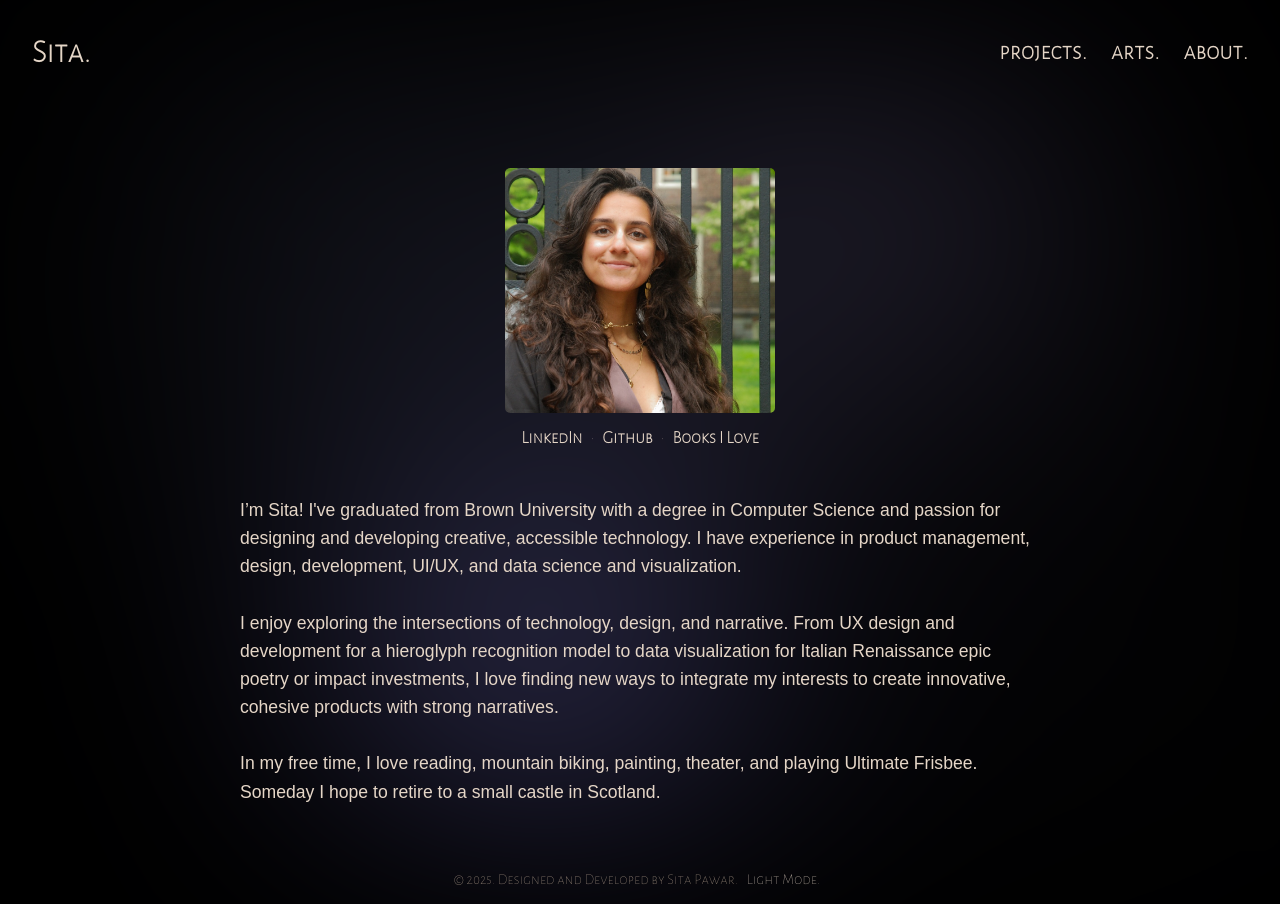
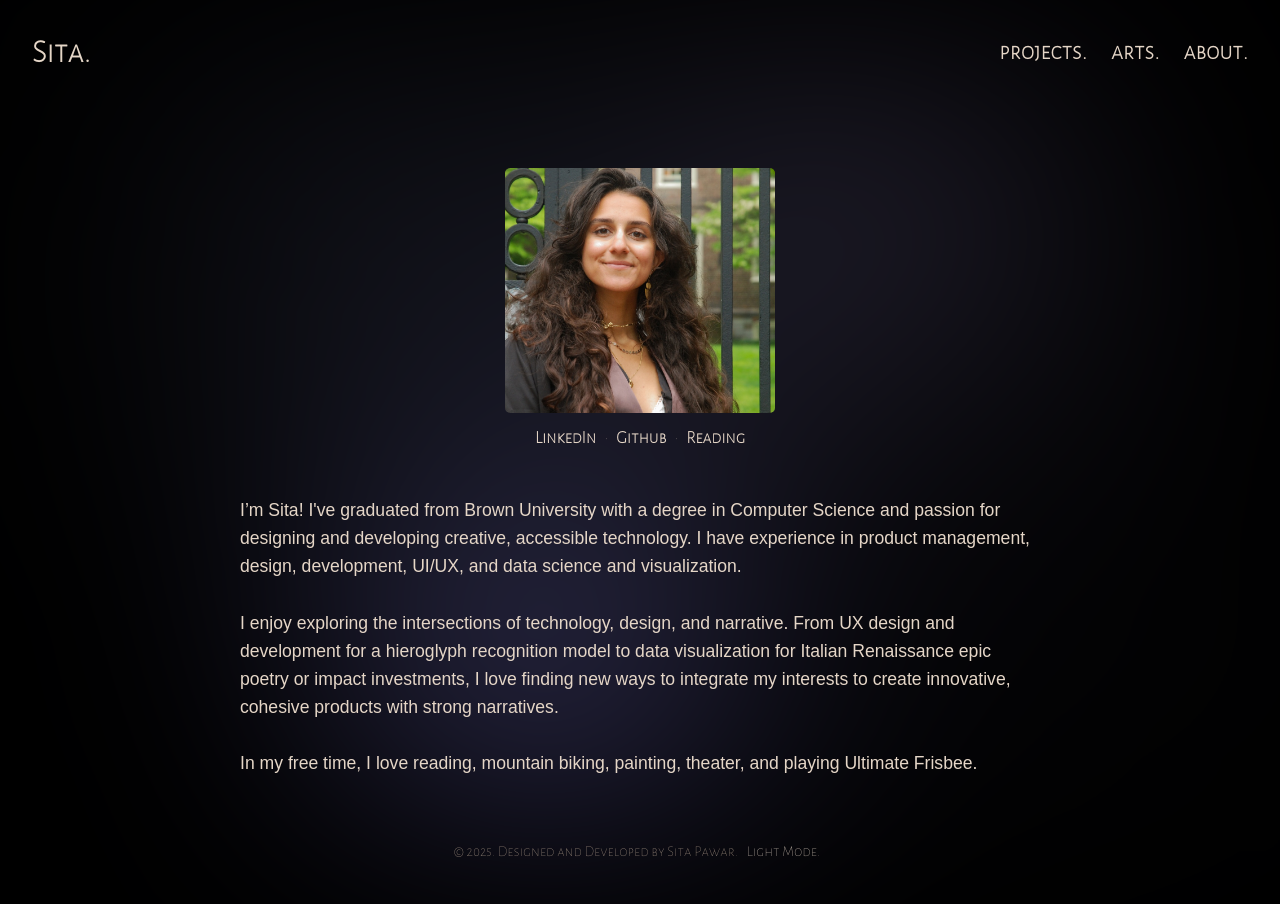
Before and after one commit to sitapawar/portfolio, a React (Create React App) app: page /about in a window 1280 px wide. After the commit the page ends 876 px from the top, so only its background shows below. Built offline with nearby package versions, Linux system fonts and the light colour scheme; a web font is replaced by a local one.

Commit message:
touch ups

```diff
--- a/src/components/About.js
+++ b/src/components/About.js
@@ -24,7 +24,7 @@ export default function About() {
     <span>·</span>
     <a href="https://github.com/sitapawar" ><b>Github</b></a>
 <span>·</span>
-    <a href="/books"><b>Books I Love</b></a>
+    <a href="/books"><b>Reading</b></a>
   </div>
 </div>
 
@@ -36,8 +36,8 @@ export default function About() {
 					From UX design and development
 					for a hieroglyph recognition model to data visualization for Italian Renaissance epic poetry or impact investments, I love finding new ways to integrate my interests to create innovative, cohesive products with strong narratives.
 
-					{/* I’m passionate about data privacy, fairness, and accessibility and apply these frameworks to my work in order to create sustainable and transparent products. --> */}
-					<br></br><br></br>In my free time, I love reading, mountain biking, painting, theater, and playing Ultimate Frisbee. Someday I hope to retire to a small castle in Scotland.
+					{/* I’m passionate about data privacy, fairness, and accessibility and apply these frameworks to my work in order to create sustainable and transparent products. Someday I hope to retire to a small castle in Scotland.--> */}
+					<br></br><br></br>In my free time, I love reading, mountain biking, painting, theater, and playing Ultimate Frisbee.
 </p>
   </div>
 </div>
--- a/src/components/DPT.js
+++ b/src/components/DPT.js
@@ -32,7 +32,7 @@ export default function ProjectTemplate() {
         <p className="project-paragraph">
           I've also worked on data cleaning, analysis, and visualization for Dr. Alvarez's research on the pyramids and their histories.
         </p>
-        <img src="/images/projects/dptDesign2.png" alt="DPT Homepage Design" className="project-image-full" />
+        <img src="/images/projects/dptDesign 2.png" alt="DPT Homepage Design" className="project-image-full" />
       </section>
 
       <section className="project-section">
```
